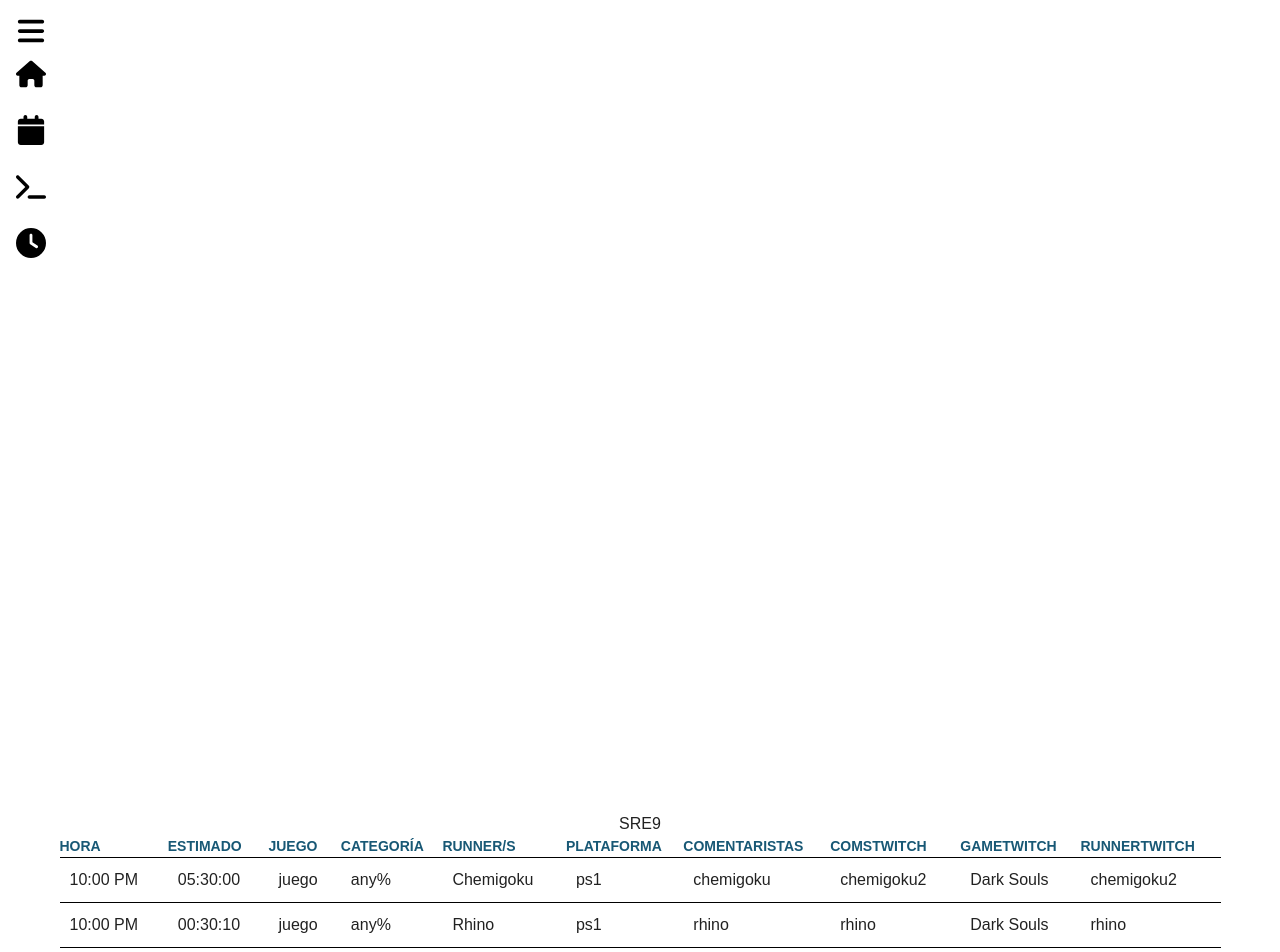
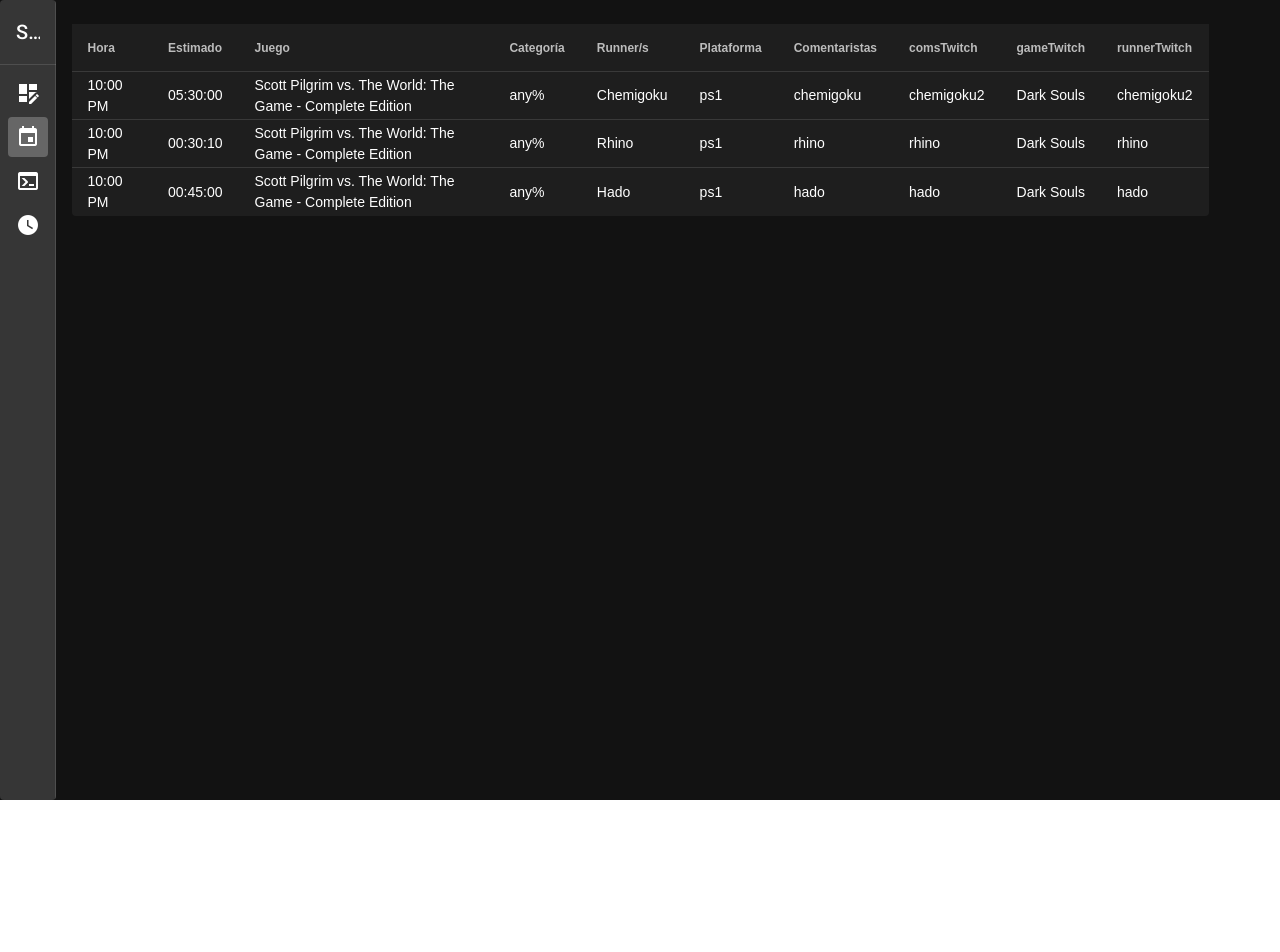
Before and after one commit to RhinoSC/Chatbot-frontend, a Vue app: page /schedule/manage in a window 1280 px wide. Shown: the top 952 px of the page. After the commit the page ends 800 px from the top, so only its background shows below. Built offline with nearby package versions, Linux system fonts and the light colour scheme.

Commit message:
fixed table, updated vuetify

```diff
--- a/src/App.vue
+++ b/src/App.vue
@@ -1,7 +1,7 @@
 <template>
   <v-app>
     <Sidebar></Sidebar>
-    <v-main>
+    <v-main style="padding: 0;">
       <router-view />
     </v-main>
   </v-app>
--- a/src/components/Sidebar.vue
+++ b/src/components/Sidebar.vue
@@ -1,41 +1,48 @@
 <template>
-  <aside :class="is_expanded ? 'is-expanded' : ''">
-    <div class="logo">
+  <div class="ma-0 pa-0">
+    <v-card>
+      <v-navigation-drawer permanent expand-on-hover app>
+        <v-list>
+          <v-list-item link to="/home">
+            <v-list-item-content>
+              <v-list-item-title class="text-h6">
+                SRE
+              </v-list-item-title>
+            </v-list-item-content>
+          </v-list-item>
+        </v-list>
 
-    </div>
+        <v-divider></v-divider>
 
-    <div class="menu-toggle-wrap">
-      <button class="menu-toggle" @click="ToggleMenu">
-        <font-awesome-icon class="icons" icon="bars" />
-      </button>
-    </div>
-    <ul class="navbar">
-      <li class="navbar-item">
-        <router-link class="link" :to="{ name: 'Home' }">
-          <font-awesome-icon class="icons" icon="home" />
-          <span :class="!is_expanded ? 'item-hidden' : ''">Home</span>
-        </router-link>
-      </li>
-      <li class="navbar-item">
-        <router-link class="link" :to="{ name: 'Schedule' }">
-          <font-awesome-icon class="icons" icon="calendar" />
-          <span :class="!is_expanded ? 'item-hidden' : ''">Schedule</span>
-        </router-link>
-      </li>
-      <li class="navbar-item">
-        <router-link class="link" :to="{ name: 'Commands' }">
-          <font-awesome-icon class="icons" icon="terminal" />
-          <span :class="!is_expanded ? 'item-hidden' : ''">Commands</span>
-        </router-link>
-      </li>
-      <li class="navbar-item">
-        <router-link class="link" :to="{ name: 'Timers' }">
-          <font-awesome-icon class="icons" icon="clock" />
-          <span :class="!is_expanded ? 'item-hidden' : ''">Timers</span>
-        </router-link>
-      </li>
-    </ul>
-  </aside>
+        <v-list nav dense>
+          <v-list-item link :to="items[0].path">
+            <v-list-item-icon>
+              <v-icon>mdi-view-dashboard-edit</v-icon>
+            </v-list-item-icon>
+            <v-list-item-title>Dashboard</v-list-item-title>
+          </v-list-item>
+          <v-list-item link :to="items[1].path">
+            <v-list-item-icon>
+              <v-icon>mdi-calendar</v-icon>
+            </v-list-item-icon>
+            <v-list-item-title>Schedule</v-list-item-title>
+          </v-list-item>
+          <v-list-item link :to="items[2].path">
+            <v-list-item-icon>
+              <v-icon>mdi-console</v-icon>
+            </v-list-item-icon>
+            <v-list-item-title>Commands</v-list-item-title>
+          </v-list-item>
+          <v-list-item link :to="items[3].path">
+            <v-list-item-icon>
+              <v-icon>mdi-clock</v-icon>
+            </v-list-item-icon>
+            <v-list-item-title>Timers</v-list-item-title>
+          </v-list-item>
+        </v-list>
+      </v-navigation-drawer>
+    </v-card>
+  </div>
 </template>
 
 <script lang="ts">
@@ -46,110 +53,113 @@ export default Vue.extend({
   name: "SideBar",
   data() {
     return {
-      is_expanded: false
+      items: [
+        { icon: 'mdi-view-dashboard-edit', name: 'Dashboard', path: '/dashboard' },
+        { icon: 'mdi-calendar', name: 'Schedule', path: '/schedule/manage' },
+        { icon: 'mdi-console', name: 'Commands', path: '/commands' },
+        { icon: 'mdi-clock', name: 'Timers', path: '/timers' }
+      ]
     }
   },
   methods: {
-    ToggleMenu() {
-      this.is_expanded = !this.is_expanded
-    }
   }
 });
 </script>
 
 <style lang="scss" scoped>
-.link {
-  display: flex;
-  flex-direction: row;
-  align-items: center;
-  padding: 0px;
+// .link {
+//   display: flex;
+//   flex-direction: row;
+//   align-items: center;
+//   padding: 0px;
 
-  position: static;
-  width: 142px;
-  height: 29px;
-  left: 0px;
-  top: 66.33px;
+//   position: static;
+//   width: 142px;
+//   height: 29px;
+//   left: 0px;
+//   top: 66.33px;
 
-  /* Inside Auto Layout */
+//   /* Inside Auto Layout */
 
-  flex: none;
-  order: 1;
-  align-self: stretch;
-  flex-grow: 0;
-  margin: 0px 0px;
+//   flex: none;
+//   order: 1;
+//   align-self: stretch;
+//   flex-grow: 0;
+//   margin: 0px 0px;
 
-  color: var(--light);
-  text-decoration: none;
+//   color: var(--light);
+//   text-decoration: none;
 
-  &:visited {
-    color: var(--light);
-  }
+//   &:visited {
+//     color: var(--light);
+//   }
 
-  &:active {
-    color: var(--light);
-  }
-}
+//   &:active {
+//     color: var(--light);
+//   }
+// }
 
-.icons {
-  width: 30px;
-  height: 30px;
-  margin-right: 8px;
-  path {
-    fill: var(--light);
-  }
-}
+// .icons {
+//   width: 30px;
+//   height: 30px;
+//   margin-right: 8px;
 
-.navbar {
-  display: flex;
-  flex-direction: column;
-  justify-content: space-between;
-  align-items: flex-start;
-  padding: 8px 0px;
+//   path {
+//     fill: var(--light);
+//   }
+// }
 
-  // position: absolute;
-  width: 142px;
-  height: 215px;
-  // left: 21px;
-  // top: 168px;
+// .navbar {
+//   display: flex;
+//   flex-direction: column;
+//   justify-content: space-between;
+//   align-items: flex-start;
+//   padding: 8px 0px;
 
-  list-style-type: none;
-  font-size: 14px;
+//   // position: absolute;
+//   width: 142px;
+//   height: 215px;
+//   // left: 21px;
+//   // top: 168px;
 
-  & span {
-    color: white !important;
+//   list-style-type: none;
+//   font-size: 14px;
 
-    transition: 0.2s ease-out;
+//   & span {
+//     color: white !important;
 
-    &.item-hidden {
-      visibility: hidden;
-    }
-  }
+//     transition: 0.2s ease-out;
 
-}
+//     &.item-hidden {
+//       visibility: hidden;
+//     }
+//   }
 
-aside {
-  display: flex;
-  flex-direction: column;
-  width: calc(2rem + 32px);
-  min-width: 32px;
-  min-height: 100vh;
-  overflow: hidden;
-  padding: 1rem;
+// }
 
-  background-color: var(--dark-alt);
-  // background-color: var(--dark);
-  color: var(--light) !important;
+// aside {
+//   display: flex;
+//   flex-direction: column;
+//   width: calc(2rem + 32px);
+//   min-width: 32px;
+//   min-height: 100vh;
+//   overflow: hidden;
+//   padding: 1rem;
 
-  transition: 0.2s ease-out;
+//   background-color: var(--dark-alt);
+//   // background-color: var(--dark);
+//   color: var(--light) !important;
 
-  &.is-expanded {
-    width: var(--sidebar-width);
-  }
+//   transition: 0.2s ease-out;
 
-  @media (max-width: 768px) {
-    position: fixed;
-    z-index: 99;
-  }
+//   &.is-expanded {
+//     width: var(--sidebar-width);
+//   }
 
-}
+//   @media (max-width: 768px) {
+//     position: fixed;
+//     z-index: 99;
+//   }
+
+// }
 </style>
--- a/src/plugins/vuetify.ts
+++ b/src/plugins/vuetify.ts
@@ -4,4 +4,5 @@ import Vuetify from 'vuetify/lib/framework';
 Vue.use(Vuetify);
 
 export default new Vuetify({
+    theme: { dark: true },
 });
--- a/src/router/index.ts
+++ b/src/router/index.ts
@@ -10,7 +10,7 @@ Vue.use(VueRouter)
 const routes: Array<RouteConfig> = [
   {
     path: '/',
-    name: 'home',
+    name: 'home-view',
     component: HomeView
   },
   {
--- a/src/views/ScheduleManagerView.vue
+++ b/src/views/ScheduleManagerView.vue
@@ -1,11 +1,45 @@
 <template>
-    <main>
-        <!-- <Sidebar style="position: fixed"></Sidebar> -->
+    <v-container grid-list-xs>
         <div class="container">
-            <!-- <draggable v-model="myArray" group="people" @start="drag = true" @end="drag = false">
-                <div v-for="element in myArray" :key="element.id">{{ element.name }}</div>
-            </draggable> -->
-            <table>
+            <v-simple-table fixed-header>
+                <template v-slot:default>
+                    <thead>
+                        <tr>
+                            <th v-for="(header, index) in tableHeaders" :key="index">
+                                {{ header }}
+                            </th>
+                        </tr>
+                    </thead>
+                    <draggable :list="myArray" tag="tbody" @change="log">
+                        <tr v-for="(row, index) in myArray" :key="index">
+                            <td v-for="(column, index) in row" :key="index">{{column}}</td>
+                            <!-- <td> {{ row.time }}</td>
+                            <td> {{ row.estimate }}</td>
+                            <td> {{ row.game }}</td>
+                            <td> {{ row.category }}</td>
+                            <td> {{ row.runner }}</td>
+                            <td> {{ row.platform }}</td>
+                            <td> {{ row.coms }}</td>
+                            <td> {{ row.comsTwitch }}</td>
+                            <td> {{ row.gameTwitch }}</td>
+                            <td> {{ row.runnerTwitch }}</td> -->
+                        </tr>
+                    </draggable>
+                </template>
+            </v-simple-table>
+            <!-- <v-data-table ref="myTable" v-model="selected" :headers="tableHeaders" :items="myArray" item-key="name"
+                class="elevation-1">
+                <template #body="props">
+                    <draggable :list="myArray" tag="tbody" :move="onMoveCallback" :clone="onCloneCallback"
+                        @end="onDropCallback" @change="log">
+                        <data-table-row-handler v-for="(item, index) in props.items" :key="index" :item="item"
+                            :headers="tableHeaders" :item-class="getClass(item)">
+
+                        </data-table-row-handler>
+                    </draggable>
+                </template>
+            </v-data-table> -->
+            <!-- <table>
                 <caption>SRE9</caption>
                 <thead>
                     <tr>
@@ -14,8 +48,7 @@
                         </th>
                     </tr>
                 </thead>
-                <tbody>
-                    <!-- <draggable :list="myArray" tag="tbody" @change="log"> -->
+                <draggable :list="myArray" tag="tbody" @change="log">
                     <tr v-for="(row, index) in myArray" :key="index">
                         <td> {{ row.time }}</td>
                         <td> {{ row.estimate }}</td>
@@ -28,11 +61,16 @@
                         <td> {{ row.gameTwitch }}</td>
                         <td> {{ row.runnerTwitch }}</td>
                     </tr>
-                    <!-- </draggable> -->
-                </tbody>
-            </table>
+                </draggable>
+            </table> -->
         </div>
-    </main>
+    </v-container>
+
+    <!-- <template #[`item.lock`]="{ item }">
+                                <v-icon @click="item.locked = item.locked ? false : true">{{
+                                        item.locked ? "mdi-pin-outline" : "mdi-pin-off-outline"
+                                }}</v-icon>
+                            </template> -->
 </template>
 
 <script>
@@ -44,23 +82,24 @@ import API from "../api/index";
 
 export default {
     // eslint-disable-next-line
-    components: { Sidebar, draggable },
+    components: { Sidebar, draggable},
     data() {
         return {
             tableHeaders: ['Hora', 'Estimado', 'Juego', 'Categoría', 'Runner/s', 'Plataforma', 'Comentaristas', 'comsTwitch', 'gameTwitch', 'runnerTwitch'],
 
             myArray: [
-                { time: '10:00 PM', estimate: '05:30:00', game: 'juego', category: 'any%', runner: 'Chemigoku', platform: 'ps1', coms: 'chemigoku', comsTwitch: 'chemigoku2', gameTwitch: 'Dark Souls', runnerTwitch: 'chemigoku2' },
-                { time: '10:00 PM', estimate: '00:30:10', game: 'juego', category: 'any%', runner: 'Rhino', platform: 'ps1', coms: 'rhino', comsTwitch: 'rhino', gameTwitch: 'Dark Souls', runnerTwitch: 'rhino' },
-                { time: '10:00 PM', estimate: '00:45:00', game: 'juego', category: 'any%', runner: 'Hado', platform: 'ps1', coms: 'hado', comsTwitch: 'hado', gameTwitch: 'Dark Souls', runnerTwitch: 'hado' },
-            ]
+                { time: '10:00 PM', estimate: '05:30:00', game: 'Scott Pilgrim vs. The World: The Game - Complete Edition', category: 'any%', runner: 'Chemigoku', platform: 'ps1', coms: 'chemigoku', comsTwitch: 'chemigoku2', gameTwitch: 'Dark Souls', runnerTwitch: 'chemigoku2' },
+                { time: '10:00 PM', estimate: '00:30:10', game: 'Scott Pilgrim vs. The World: The Game - Complete Edition', category: 'any%', runner: 'Rhino', platform: 'ps1', coms: 'rhino', comsTwitch: 'rhino', gameTwitch: 'Dark Souls', runnerTwitch: 'rhino' },
+                { time: '10:00 PM', estimate: '00:45:00', game: 'Scott Pilgrim vs. The World: The Game - Complete Edition', category: 'any%', runner: 'Hado', platform: 'ps1', coms: 'hado', comsTwitch: 'hado', gameTwitch: 'Dark Souls', runnerTwitch: 'hado' },
+            ],
+            allowDrag: true,
+            selected: [],
         };
     },
     methods: {
         log() {
-            // console.log('updated')
             console.log(this.myArray[0].runner, this.myArray[1].runner, this.myArray[2].runner)
-        }
+        },
     },
     mounted: function () {
         // API.getCommands().then((response) => {
@@ -73,47 +112,47 @@ export default {
 
 <style lang="scss" scoped>
 table {
-    margin-bottom: 12px;
-    min-width: 300px;
-    width: 100%;
-    height: fit-content;
-    overflow-y: scroll;
-    border-collapse: collapse;
-    // border: 1px solid #000;
+    // margin-bottom: 12px;
+    // min-width: 300px;
+    // width: 100%;
+    // height: fit-content;
+    // overflow-y: scroll;
+    // border-collapse: collapse;
+    // // border: 1px solid #000;
 
     thead {
-        background-color: var(--dark-var);
-        font-size: 0.875rem;
-        text-transform: uppercase;
-        text-align: left;
+        // background-color: var(--dark-var);
+        // font-size: 0.875rem;
+        // text-transform: uppercase;
+        // text-align: left;
 
-        tr {
-            margin-bottom: 1rem;
-        }
+        // tr {
+        //     margin-bottom: 1rem;
+        // }
 
-        tr th {
-            // color: var(--light);
-            color: #185875 !important;
-        }
+        // tr th {
+        //     // color: var(--light);
+        //     color: #185875 !important;
+        // }
     }
 
-    tbody {
-        margin-top: 1rem;
-    }
+    // tbody {
+    //     margin-top: 1rem;
+    // }
 
-    tr {
-        border-bottom: 1px solid black;
+    // tr {
+    //     border-bottom: 1px solid black;
 
-        td {
-            // padding: 3px 5px;
-            vertical-align: middle;
-            // border: 1px solid #000;
-            padding: 10px;
+    //     td {
+    //         // padding: 3px 5px;
+    //         vertical-align: middle;
+    //         // border: 1px solid #000;
+    //         padding: 10px;
 
-            @media (min-width: 800px) {
-                display: table-cell;
-            }
-        }
-    }
+    //         @media (min-width: 800px) {
+    //             display: table-cell;
+    //         }
+    //     }
+    // }
 }
 </style>
```
